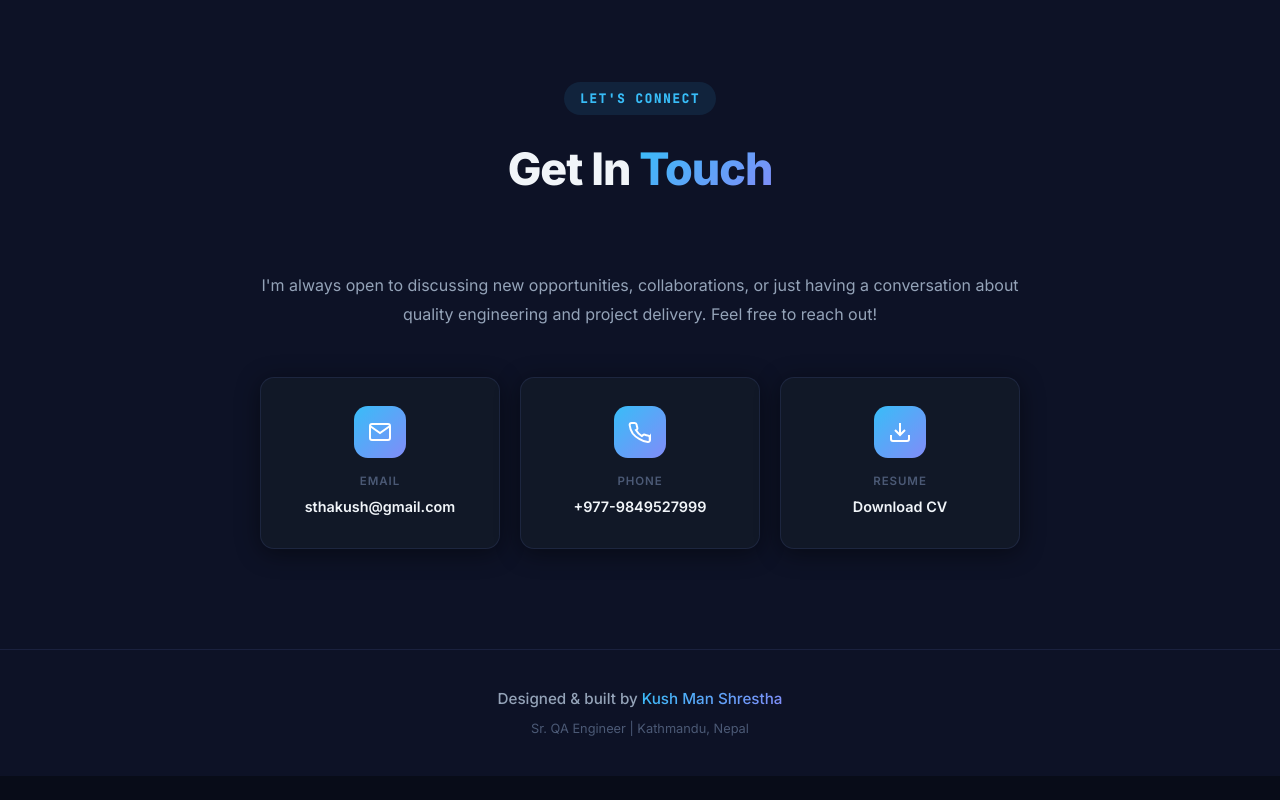
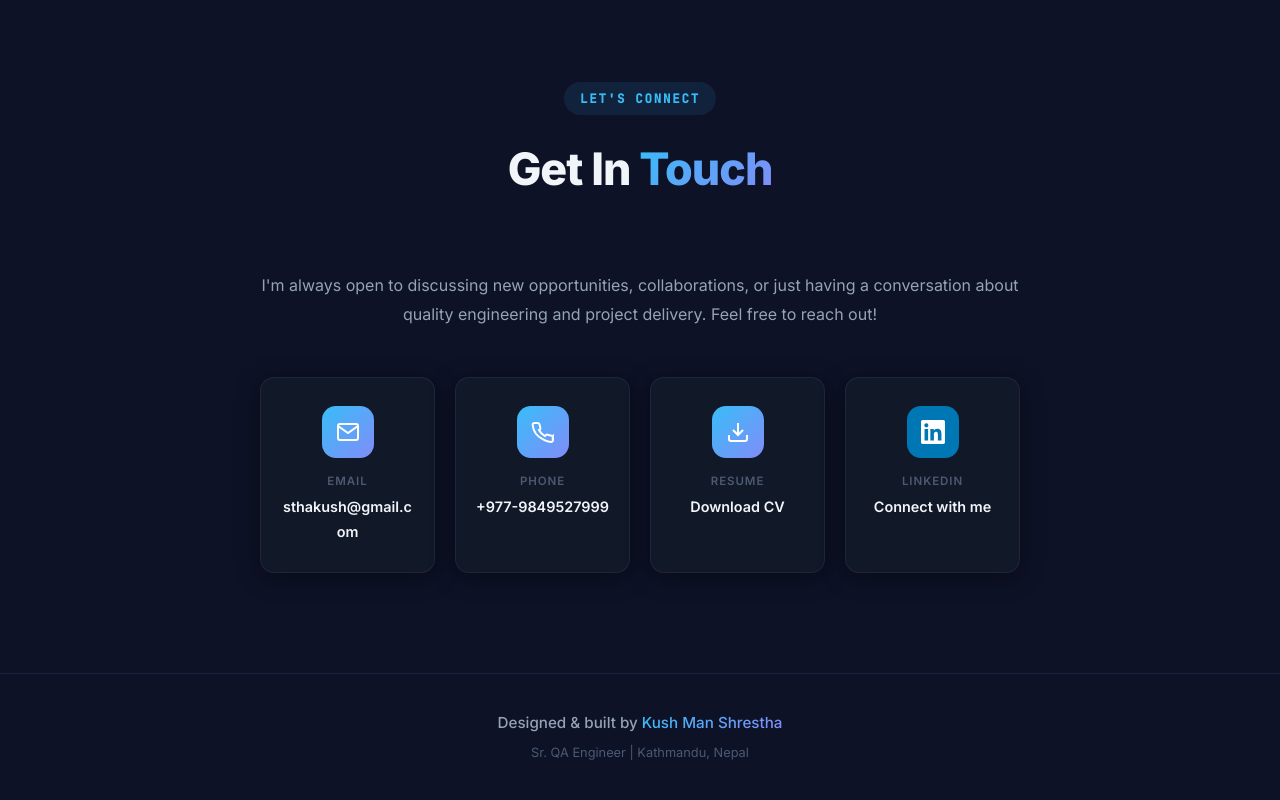
Before and after one commit to shresthakush/shresthakush.github.io, a plain HTML site: page index.html in a window 1280 px wide. Shown: the part 7513-8313 px from the top of the page. Before the commit the page ends 8289 px from the top, so only its background shows below. Drawn offline with Linux system fonts and the light colour scheme.

Commit message:
Add LinkedIn card to contact section
LinkedIn card links to kush-man-shrestha profile with the official blue
icon. Contact grid updated to 4 columns (2×2 on mobile).

Co-Authored-By: Claude Sonnet 4.6 <noreply@anthropic.com>

```diff
--- a/css/style.css
+++ b/css/style.css
@@ -970,7 +970,7 @@ img { max-width: 100%; display: block; }
 
 .contact-cards {
   display: grid;
-  grid-template-columns: repeat(3, 1fr);
+  grid-template-columns: repeat(4, 1fr);
   gap: 20px;
 }
 
@@ -1002,6 +1002,9 @@ img { max-width: 100%; display: block; }
   align-items: center;
   justify-content: center;
   color: #fff;
+}
+.contact-card-icon-linkedin {
+  background: #0077b5;
 }
 .contact-card-text { display: flex; flex-direction: column; gap: 4px; }
 .contact-card-label {
@@ -1070,7 +1073,7 @@ img { max-width: 100%; display: block; }
   .skills-grid { grid-template-columns: 1fr; }
   .projects-grid { grid-template-columns: 1fr; }
   .education-grid { grid-template-columns: 1fr; max-width: 480px; }
-  .contact-cards { grid-template-columns: 1fr; max-width: 360px; margin: 0 auto; }
+  .contact-cards { grid-template-columns: repeat(2, 1fr); max-width: 480px; margin: 0 auto; }
   .about-stats { gap: 14px; }
 }
 
--- a/index.html
+++ b/index.html
@@ -584,6 +584,15 @@
               <span class="contact-card-value">Download CV</span>
             </div>
           </a>
+          <a href="https://www.linkedin.com/in/kush-man-shrestha-794a53133/" target="_blank" rel="noopener noreferrer" class="contact-card">
+            <div class="contact-card-icon contact-card-icon-linkedin">
+              <svg width="24" height="24" viewBox="0 0 24 24" fill="currentColor"><path d="M20.447 20.452h-3.554v-5.569c0-1.328-.027-3.037-1.852-3.037-1.853 0-2.136 1.445-2.136 2.939v5.667H9.351V9h3.414v1.561h.046c.477-.9 1.637-1.85 3.37-1.85 3.601 0 4.267 2.37 4.267 5.455v6.286zM5.337 7.433a2.062 2.062 0 0 1-2.063-2.065 2.064 2.064 0 1 1 2.063 2.065zm1.782 13.019H3.555V9h3.564v11.452zM22.225 0H1.771C.792 0 0 .774 0 1.729v20.542C0 23.227.792 24 1.771 24h20.451C23.2 24 24 23.227 24 22.271V1.729C24 .774 23.2 0 22.222 0h.003z"/></svg>
+            </div>
+            <div class="contact-card-text">
+              <span class="contact-card-label">LinkedIn</span>
+              <span class="contact-card-value">Connect with me</span>
+            </div>
+          </a>
         </div>
       </div>
     </div>
```
